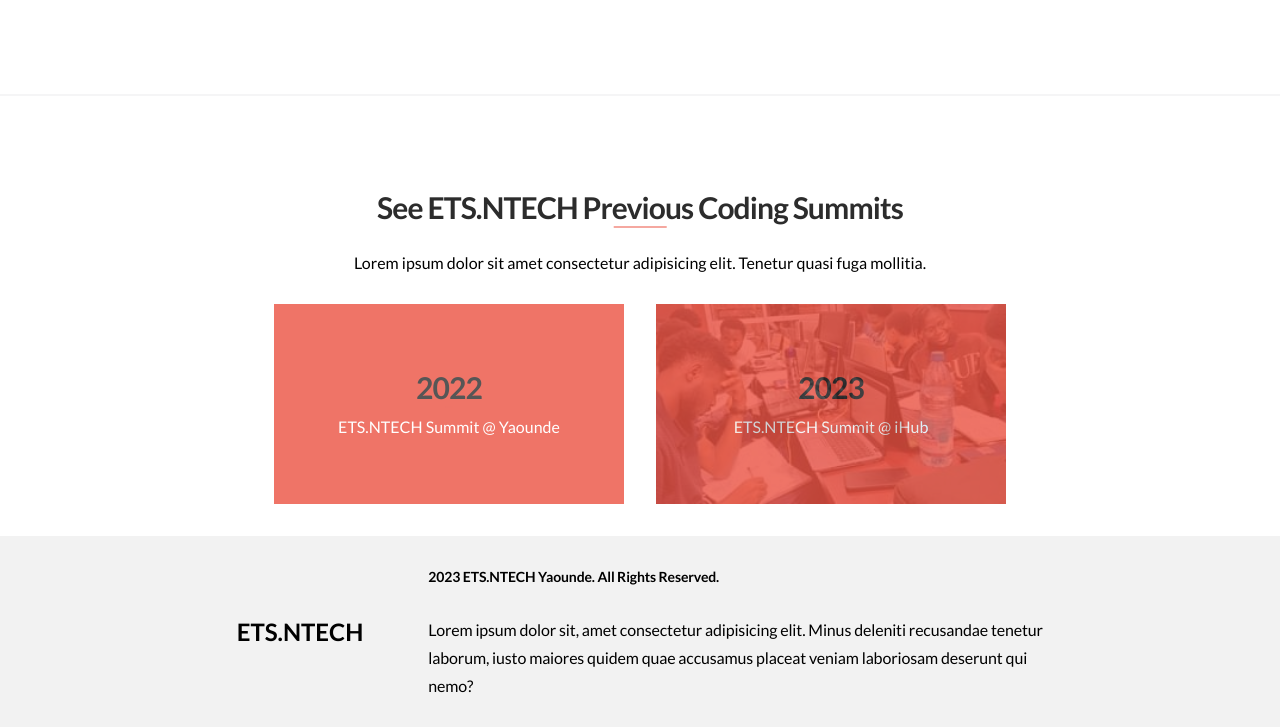
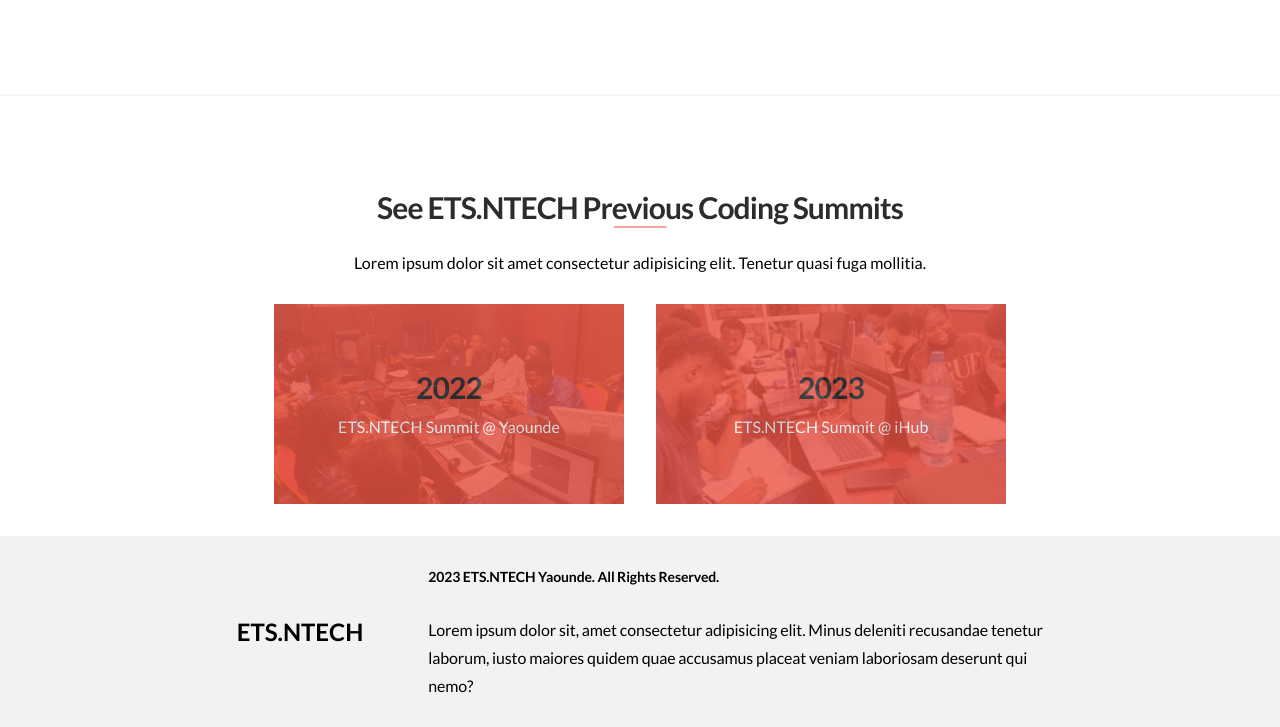
Before and after one commit to ngalamac/module1-main-project, a website: page about.html in a window 1280 px wide. Shown: the part 1272-1999 px from the top of the page. Drawn offline with Linux system fonts and the light colour scheme.

Commit message:
Update repository

```diff
--- a/about.css
+++ b/about.css
@@ -173,7 +173,7 @@
   .event-images .image-1 {
     width: 350px;
     height: 200px;
-    background: url(./assets/images/archive1\ \(1\) .jpeg) no-repeat;
+    background: url(./assets/images/archive1.jpeg) no-repeat;
     background-size: cover;
   }
 
```
Also changed, not shown: assets/images/archive1.jpeg (renamed from assets/images/archive1 (1).jpeg).
